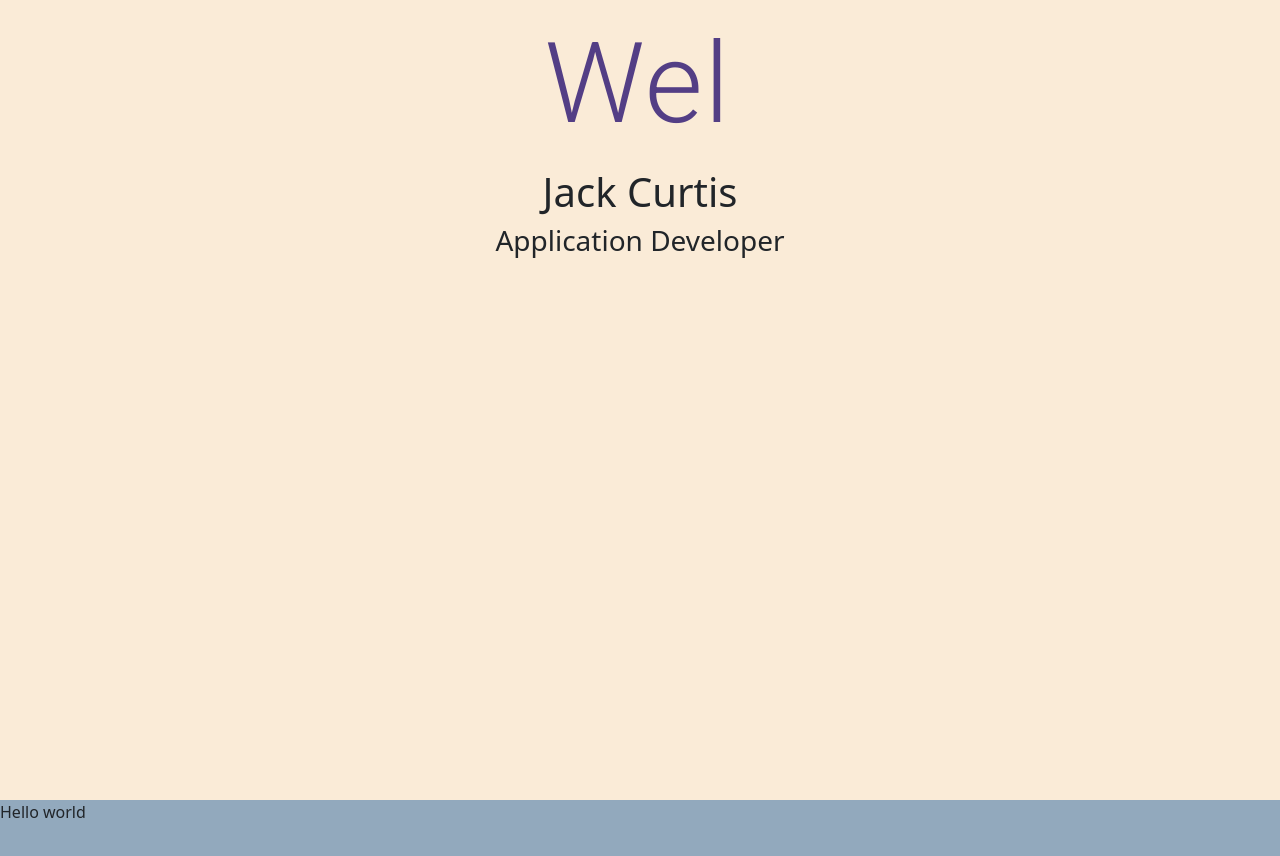
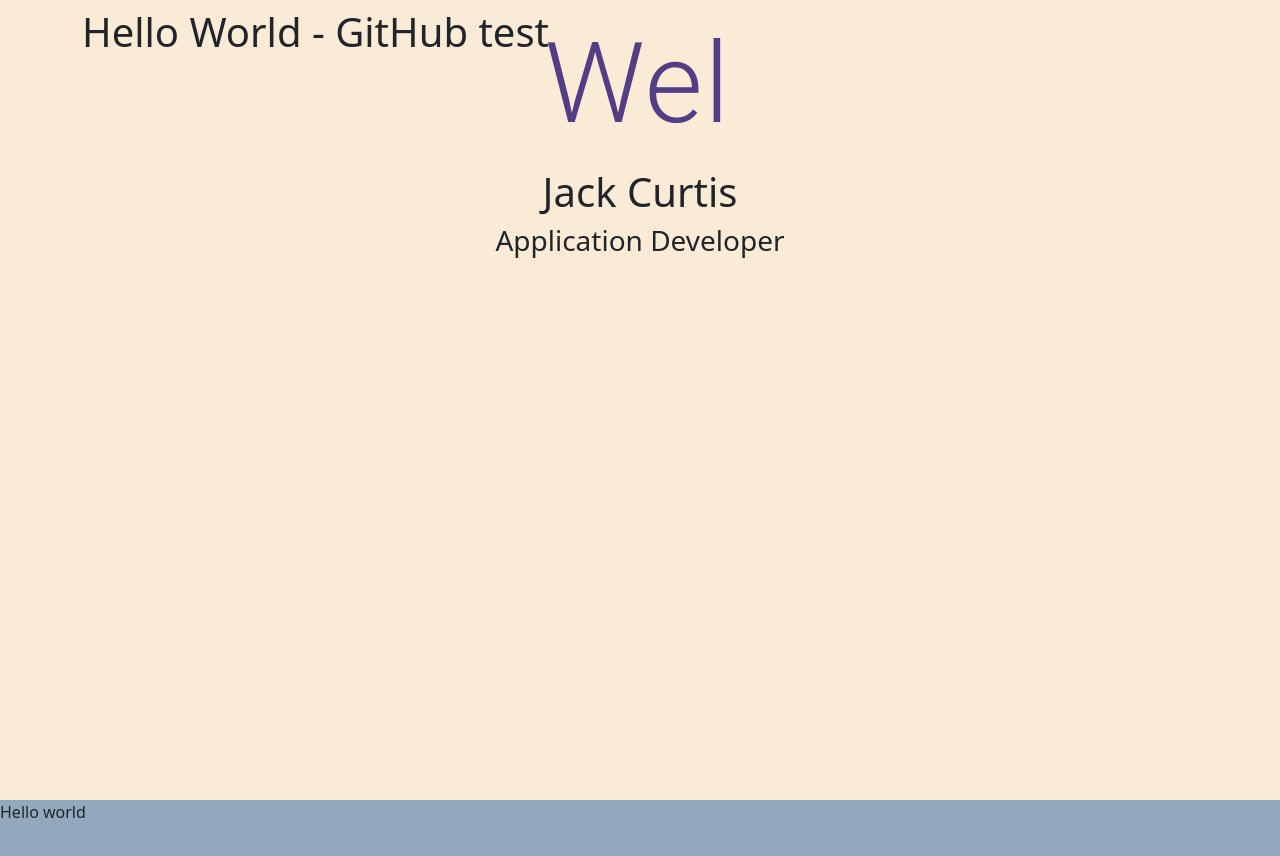
Before and after one commit to jackrcurtis/MyPortfolio, a plain HTML site: page index.html in a window 1280 px wide. Shown: the top 856 px of the page. Drawn offline with nearby package versions, Linux system fonts and the light colour scheme.

Commit message:
Update index.html

```diff
--- a/index.html
+++ b/index.html
@@ -23,7 +23,7 @@
 <div class="welcome_page">
 	<nav class="navbar navbar-expand-sm fixed-top navbar-light">
 		<div class="container">
-
+			<h1>Hello World - GitHub test</h1>
 			<button class="navbar-toggler navbar-toggler-right" type="button" data-toggle="collapse" data-target="#navbar1">
 				<span class="navbar-toggler-icon"></span>
 			</button>
```
